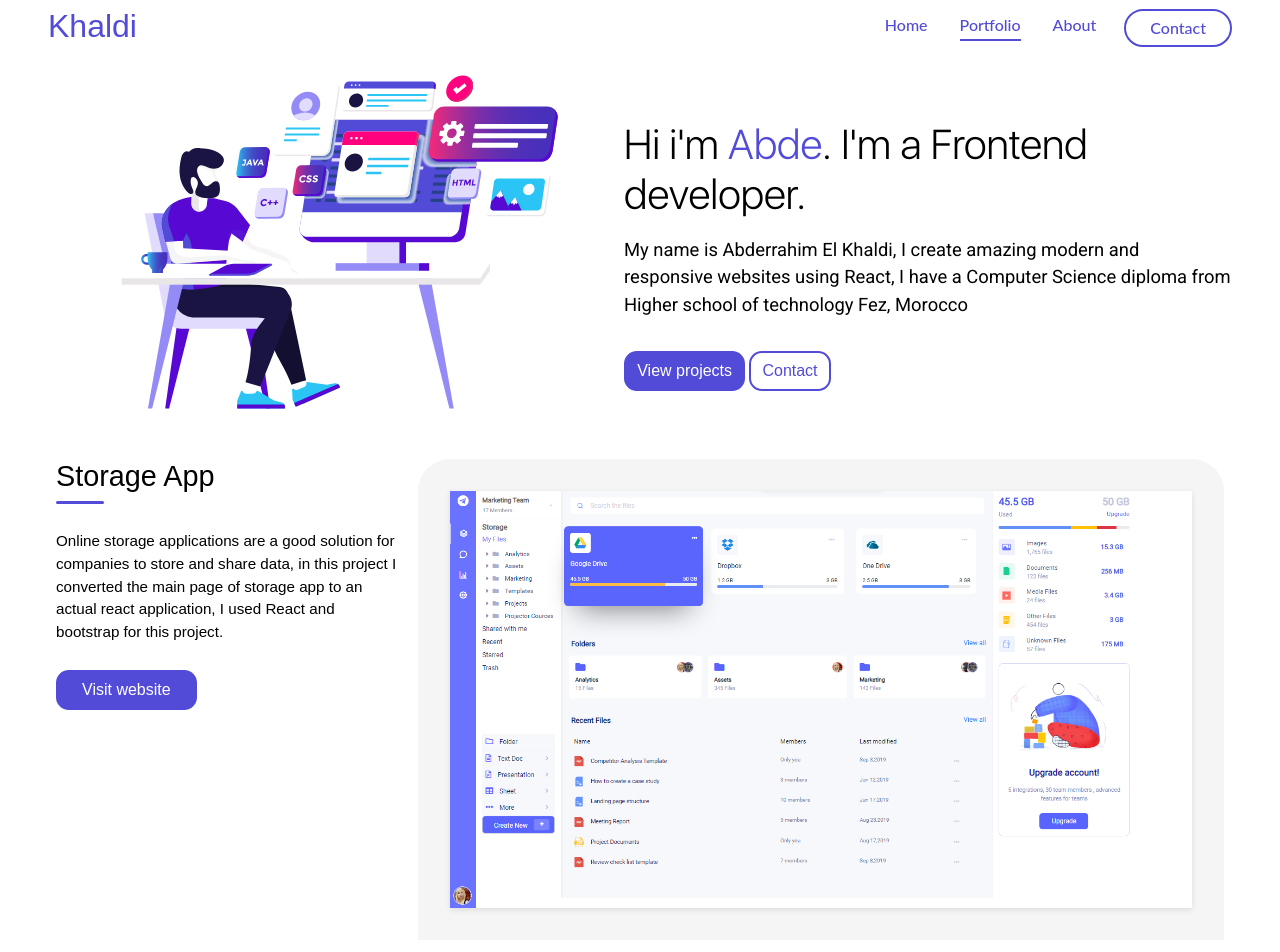
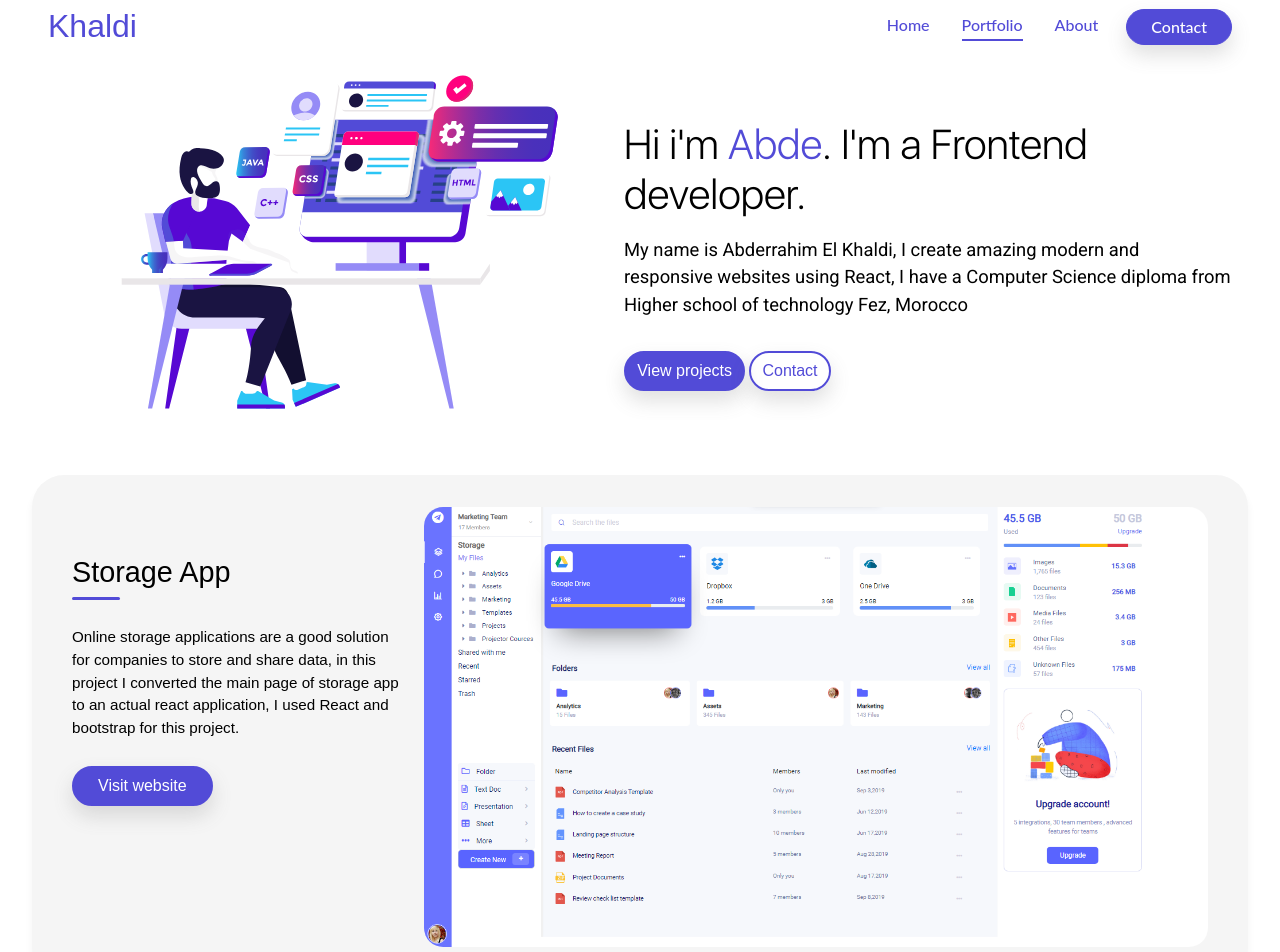
Before and after one commit to devkhaldi/portfolio, a React (Create React App) app: page /portfolio in a window 1280 px wide. Shown: the top 952 px of the page. Built offline with nearby package versions, Linux system fonts and the light colour scheme.

Commit message:
Home and navbar

```diff
--- a/src/App.css
+++ b/src/App.css
@@ -80,7 +80,6 @@
   --side-navbar-bg-active: #444;
   --form-input-bg: #222;
   --form-input-placeholder: #ddd;
-  --shadow: 0 0 100px rgba(150, 150, 150, 0.5);
   --footer-bg: #222;
 }
 body {
@@ -123,12 +122,12 @@ input {
 }
 
 .btn {
-  border-radius: 0.8rem;
+  border-radius: 1.5rem;
   padding: 0.3rem 1.5rem;
   border: calc(1rem / 10) solid var(--primary-color);
   font-weight: 500;
 
-  /* box-shadow: 0 10px 20px rgba(100, 100, 100, 0.2) !important; */
+  box-shadow: 0 10px 20px rgba(100, 100, 100, 0.2) !important;
 }
 
 .line {
--- a/src/components/Navbar.css
+++ b/src/components/Navbar.css
@@ -17,8 +17,12 @@ nav {
 }
 
 .nav-on-scroll {
-  box-shadow: 0 0 0.1rem rgba(0, 0, 0, 0.1);
-  backdrop-filter: blur(40px);
+  box-shadow: 0 0 0.2rem rgba(0, 0, 0, 0.2);
+  backdrop-filter: blur(10px);
+  width: 96%;
+  left: 2%;
+  top: 0.2rem;
+  border-radius: 3rem;
 }
 
 nav .menu-icon {
@@ -76,8 +80,8 @@ nav .nav-items .nav-item:hover::after {
 }
 nav .nav-items .contact .btn,
 .side-nav-items .btn {
-  color: var(--primary-color);
-  border: solid calc(1rem / 8) var(--primary-color);
+  background: var(--primary-color);
+  color: white;
   font-size: 1rem;
   font-weight: 500;
   border-radius: 2rem;
--- a/src/components/Project.css
+++ b/src/components/Project.css
@@ -1,6 +1,14 @@
 .project {
   display: flex;
-  padding: 1rem;
+  padding: 2rem;
+  background: var(--footer-bg);
+  border-radius: 2rem;
+  margin: 2rem 0;
+  box-shadow: 0 0.5rem 0.5rem rgba(0, 0, 0, 0.05);
+  transition: all 1s;
+}
+.project:hover {
+  transform: scale(1.01);
 }
 .project-info {
   flex: 3;
@@ -17,6 +25,7 @@
 }
 
 .project .project-info h3 {
+  margin-top: 3rem;
   font-size: 1.8rem;
   font-weight: 400;
   color: var(--black);
@@ -57,11 +66,10 @@
 .project .project-preview .imgs-container {
   display: block;
   min-width: 100%;
-  padding: 2rem;
+  padding: 0rem;
   background: var(--footer-bg);
   overflow: hidden;
-  border-top-left-radius: 2rem;
-  border-top-right-radius: 2rem;
+  border-radius: 1.2rem;
 }
 
 .project .project-preview img {
```
